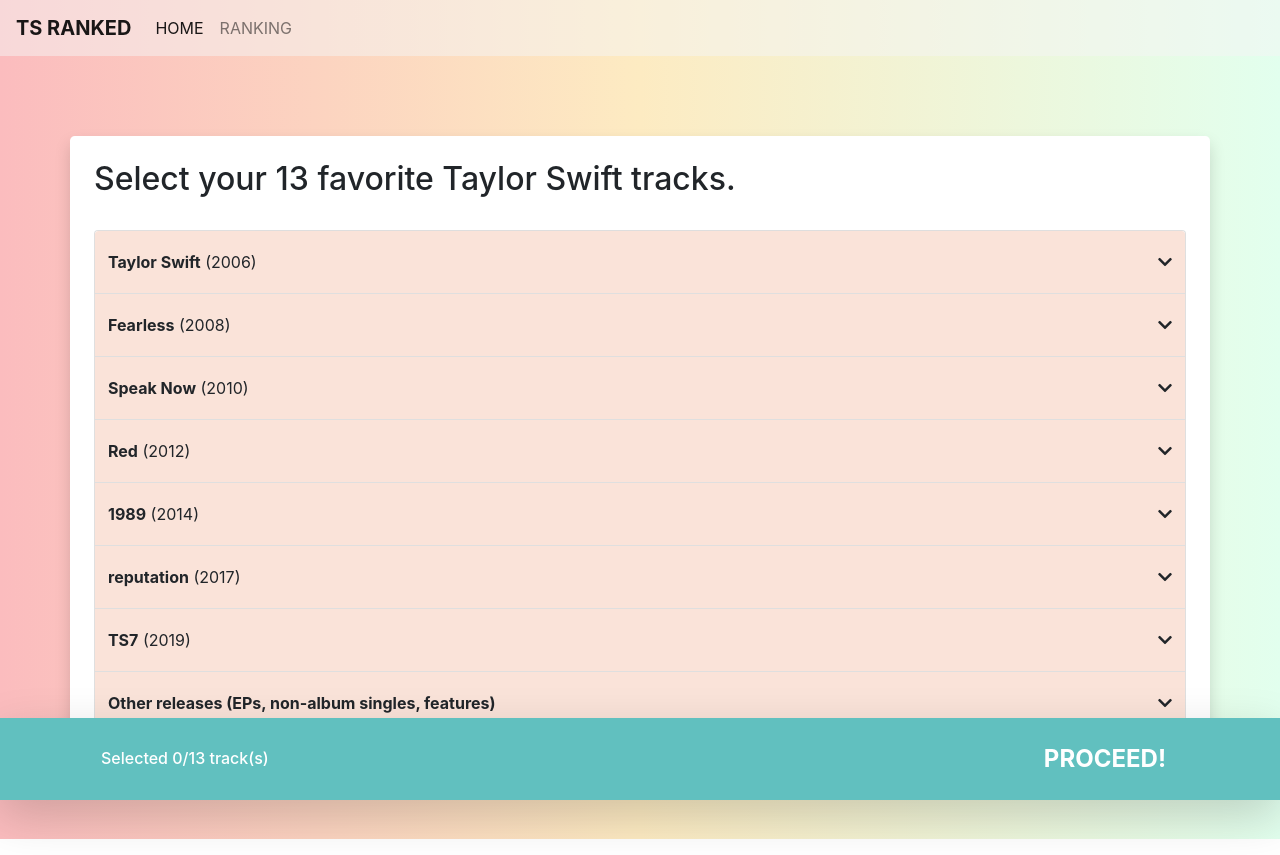
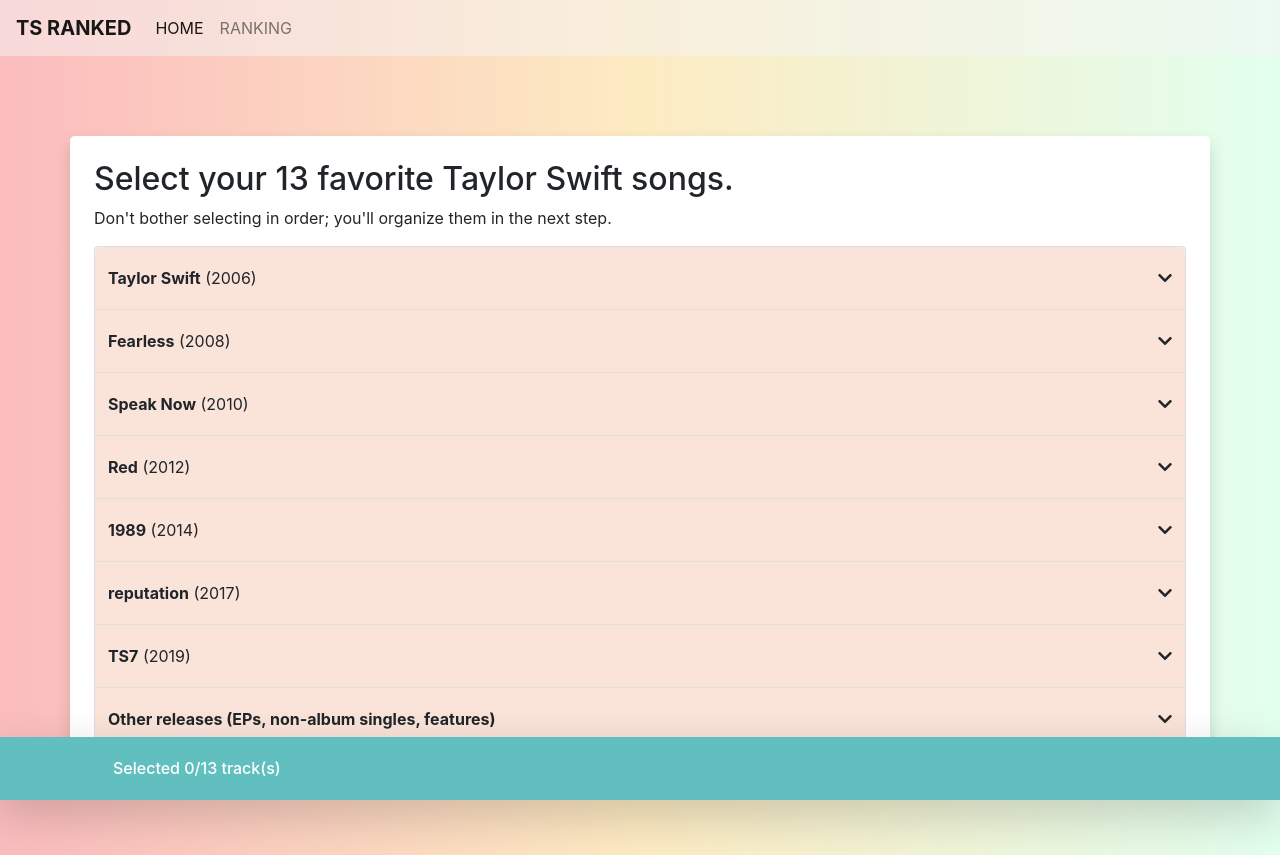
Before and after one commit to JRobsonJr/ts-ranked, a React (Create React App) app: page /select in a window 1280 px wide. Built offline with nearby package versions, Linux system fonts and the light colour scheme.

Commit message:
Update styles and minor edits

```diff
--- a/src/components/ordering-page/OrderingPage.js
+++ b/src/components/ordering-page/OrderingPage.js
@@ -1,15 +1,18 @@
 import React, { Component } from 'react';
+import { Redirect } from 'react-router-dom';
 
 import TrackList from './TrackList';
+import SharingModal from './sharing-modal/SharingModal';
 
 import './OrderingPage.css';
-import SharingModal from './sharing-modal/SharingModal';
 
 class OrderingPage extends Component {
     constructor(props) {
         super(props);
         this.state = {
-            tracks: sessionStorage.getItem('tracks').split(','),
+            tracks: sessionStorage.getItem('tracks')
+                ? sessionStorage.getItem('tracks').split(',')
+                : [],
         };
     }
 
@@ -26,7 +29,7 @@
     render(props) {
         const { tracks } = this.state;
 
-        return (
+        return tracks.length === 13 ? (
             <div className="mx-1">
                 <div className="container ordering-page shadow p-4 rounded-lg">
                     <h2>Order your 13 favorite Taylor Swift songs.</h2>
@@ -36,6 +39,8 @@
                     <OrderingPageFooter />
                 </div>
             </div>
+        ) : (
+            <Redirect to="/select" />
         );
     }
 }
--- a/src/components/selection-page/SelectionPage.css
+++ b/src/components/selection-page/SelectionPage.css
@@ -3,3 +3,7 @@
     margin-bottom: 5rem;
     background-color: white;
 }
+
+.selected-tracks {
+    padding: .375rem .75rem;
+}
--- a/src/components/selection-page/SelectionPage.js
+++ b/src/components/selection-page/SelectionPage.js
@@ -35,9 +35,11 @@
 
         return (
             <div className="container selection-page shadow p-4 rounded-lg">
-                <h2 className="pb-4">
-                    Select your 13 favorite Taylor Swift tracks.
-                </h2>
+                <h2>Select your 13 favorite Taylor Swift songs.</h2>
+                <p>
+                    Don't bother selecting in order; you'll organize them in the
+                    next step.
+                </p>
                 <AlbumAccordion
                     albums={albums}
                     handleClick={this.handleClick}
@@ -52,16 +54,18 @@
 const Footer = ({ tracksLength }) => (
     <div className="footer fixed-bottom shadow-lg">
         <div className="container">
-            <div className="row p-3 justify-content-between">
-                <div className="col-auto align-self-center">
-                    <h6 className="mb-0">
+            <div className="row p-3 justify-content-between text-center">
+                <div className="col-lg-auto align-self-center">
+                    <h6 className="mb-0 selected-tracks">
                         Selected {tracksLength}/13 track(s)
                     </h6>
                 </div>
-                <div className="col-auto align-self-center">
-                    <Link className="btn btn-footer" to="/order">
-                        PROCEED!
-                    </Link>
+                <div className="col-lg-auto align-self-center">
+                    {tracksLength === 13 ? (
+                        <Link className="btn btn-footer" to="/order">
+                            PROCEED!
+                        </Link>
+                    ) : null}
                 </div>
             </div>
         </div>
--- a/src/index.css
+++ b/src/index.css
@@ -40,7 +40,6 @@
 
 .btn-footer {
     color: white;
-    font-size: 1.5rem;
     font-weight: bold;
 }
 
```
